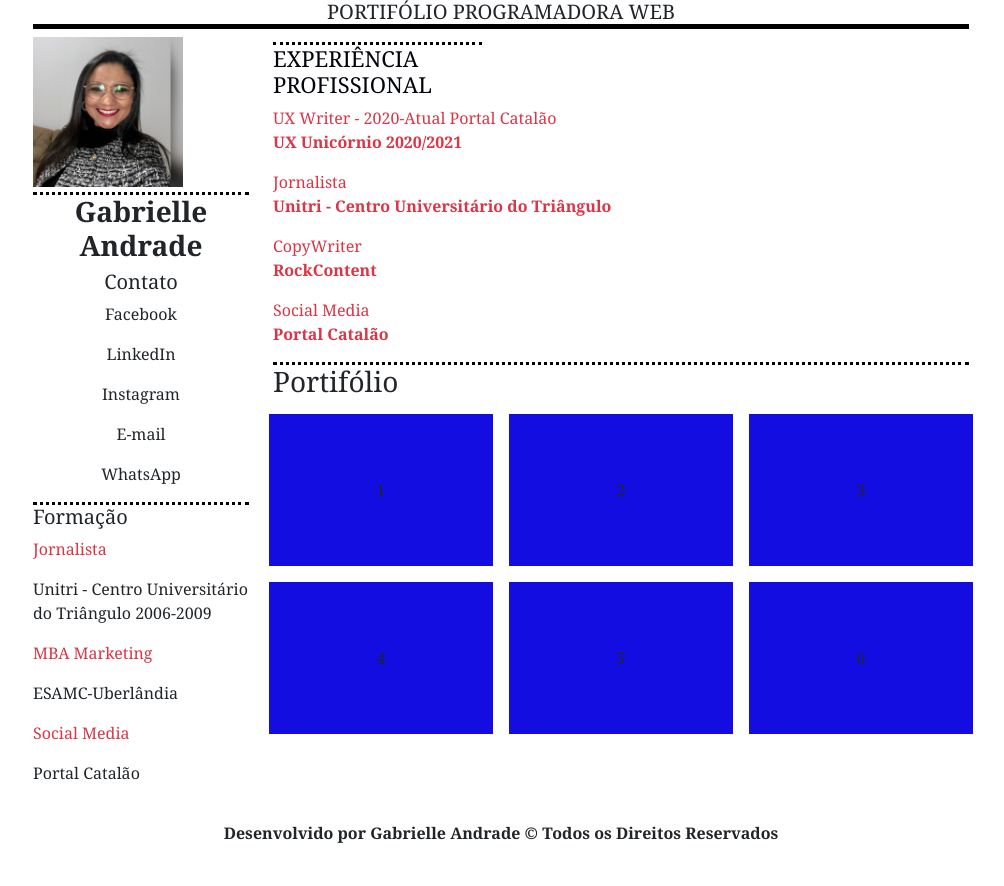
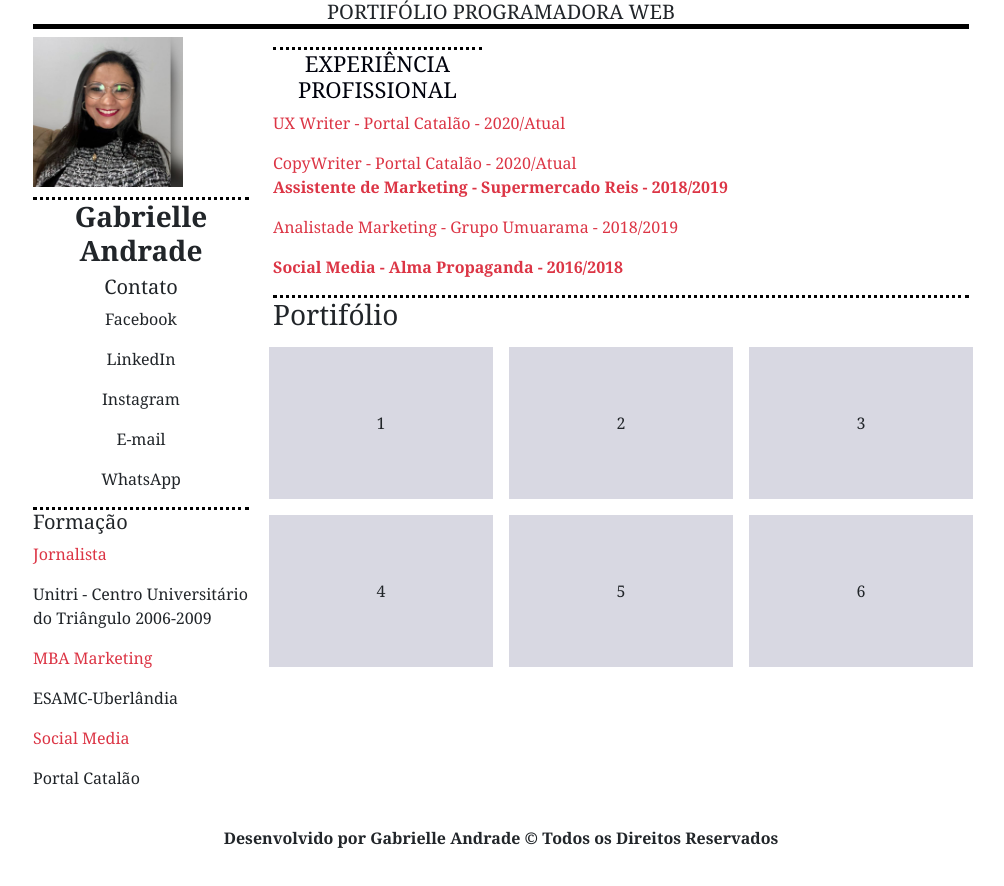
Before and after one commit to GabrielleOAndrade/Trabalho---Portifolio, a plain HTML site: page index.html in a window 1280 px wide. Shown: the whole page, without its empty margins (139-1143 px from the left). Drawn offline with nearby package versions, Linux system fonts and the light colour scheme.

Commit message:
Terminando

```diff
--- a/index.html
+++ b/index.html
@@ -1,26 +1,28 @@
 <!DOCTYPE html>
 <html lang="pt">
-
   <head>
-    <meta charset="UTF-8">
-    <meta http-equiv="X-UA-Compatible" content="IE=edge">
-    <meta name="viewport" content="width=device-width, initial-scale=1.0">
+    <meta charset="UTF-8" />
+    <meta http-equiv="X-UA-Compatible" content="IE=edge" />
+    <meta name="viewport" content="width=device-width, initial-scale=1.0" />
     <title>Portfolio</title>
-    <link href="https://cdn.jsdelivr.net/npm/bootstrap@5.3.0/dist/css/bootstrap.min.css" rel="stylesheet"
-        integrity="sha384-9ndCyUaIbzAi2FUVXJi0CjmCapSmO7SnpJef0486qhLnuZ2cdeRhO02iuK6FUUVM" crossorigin="anonymous">
-    <link rel="stylesheet" href="style.css">
+    <link
+      href="https://cdn.jsdelivr.net/npm/bootstrap@5.3.0/dist/css/bootstrap.min.css"
+      rel="stylesheet"
+      integrity="sha384-9ndCyUaIbzAi2FUVXJi0CjmCapSmO7SnpJef0486qhLnuZ2cdeRhO02iuK6FUUVM"
+      crossorigin="anonymous"
+    />
+    <link rel="stylesheet" href="style.css" />
   </head>
 
   <body>
     <div class="container">
       <header class="bg-primary"></header>
-            <h1 class="text-center"> PORTIFÓLIO PROGRAMADORA WEB</h1>
-        </header>
+      <h1 class="text-center">PORTIFÓLIO PROGRAMADORA WEB</h1>
+
       <div class="row">
         <aside class="col-3">
           <div class="foto">
-                    <img src="Gabrielle.jpg" alt="">
-
+            <img src="Gabrielle.jpg" alt="" />
 
             <h3 class="text-center fw-bold">Gabrielle Andrade</h3>
             <h4 class="text-center">Contato</h4>
@@ -37,25 +39,29 @@
             <p>ESAMC-Uberlândia</p>
             <p class="text-danger">Social Media</p>
             <p>Portal Catalão</p>
-
           </div>
         </aside>
         <main class="col-9 bg">
           <section>
-                    <h2 class="text-center-dark">EXPERIÊNCIA PROFISSIONAL</h2>
+          <h2 class="text-center">EXPERIÊNCIA PROFISSIONAL</h2>
+
+            <p class="text-danger">UX Writer - Portal Catalão - 2020/Atual</p>
+
             <p class="text-danger mb-0">
-                        UX Writer - 2020-Atual
-                        Portal Catalão</p>
-                    <p class="text-danger fw-bold"> UX Unicórnio 2020/2021</p>
+              CopyWriter - Portal Catalão - 2020/Atual
+            </p>
 
-                    <p class="text-danger mb-0"> Jornalista</p>
-                    <p class="text-danger fw-bold"> Unitri - Centro Universitário do Triângulo </p>
+            <p class="text-danger fw-bold">
+              Assistente de Marketing - Supermercado Reis - 2018/2019
+            </p>
 
-                    <p class="text-danger mb-0"> CopyWriter</p>
-                    <p class="text-danger fw-bold">RockContent</p>
+            <p class="text-danger">
+              Analistade Marketing - Grupo Umuarama - 2018/2019
+            </p>
 
-                    <p class="text-danger mb-0"> Social Media</p>
-                    <p class="text-danger fw-bold">Portal Catalão</p>
+            <p class="text-danger fw-bold">
+              Social Media - Alma Propaganda - 2016/2018
+            </p>
 
             <h3>Portifólio</h3>
             <div class="row">
@@ -68,16 +74,15 @@
               <div class="col box m-2">5</div>
               <div class="col box m-2">6</div>
             </div>
-
-                    </p>
-
           </section>
         </main>
       </div>
-        </hr>
+
       <footer class="d-flex justify-content-center align-items-center">
-            <p class="text-center fw-bold">Desenvolvido por Gabrielle Andrade &copy; Todos os Direitos Reservados</p>
-
+        <p class="text-center fw-bold">
+          Desenvolvido por Gabrielle Andrade &copy; Todos os Direitos Reservados
+        </p>
+      </footer>
+    </div>
   </body>
-
 </html>
--- a/style.css
+++ b/style.css
@@ -23,7 +23,7 @@ body {
     justify-content: center;
     align-items: center;
     text-align: center;
-    background-color: rgb(20, 13, 225);
+    background-color: rgb(216, 216, 226);
 }
 
 .job {
@@ -54,8 +54,8 @@ h1{
     border-bottom: 5px solid black;
     border-top: 5p solid;
 }
-h2,h3,h5{
-    margin-top: 5px;
+h2,h3,h5 {
+    margin-top: 10px;
     border-top-style: dotted;
     border-color:black
 }
```
Lines whose indentation alone changed are shown as unchanged.
